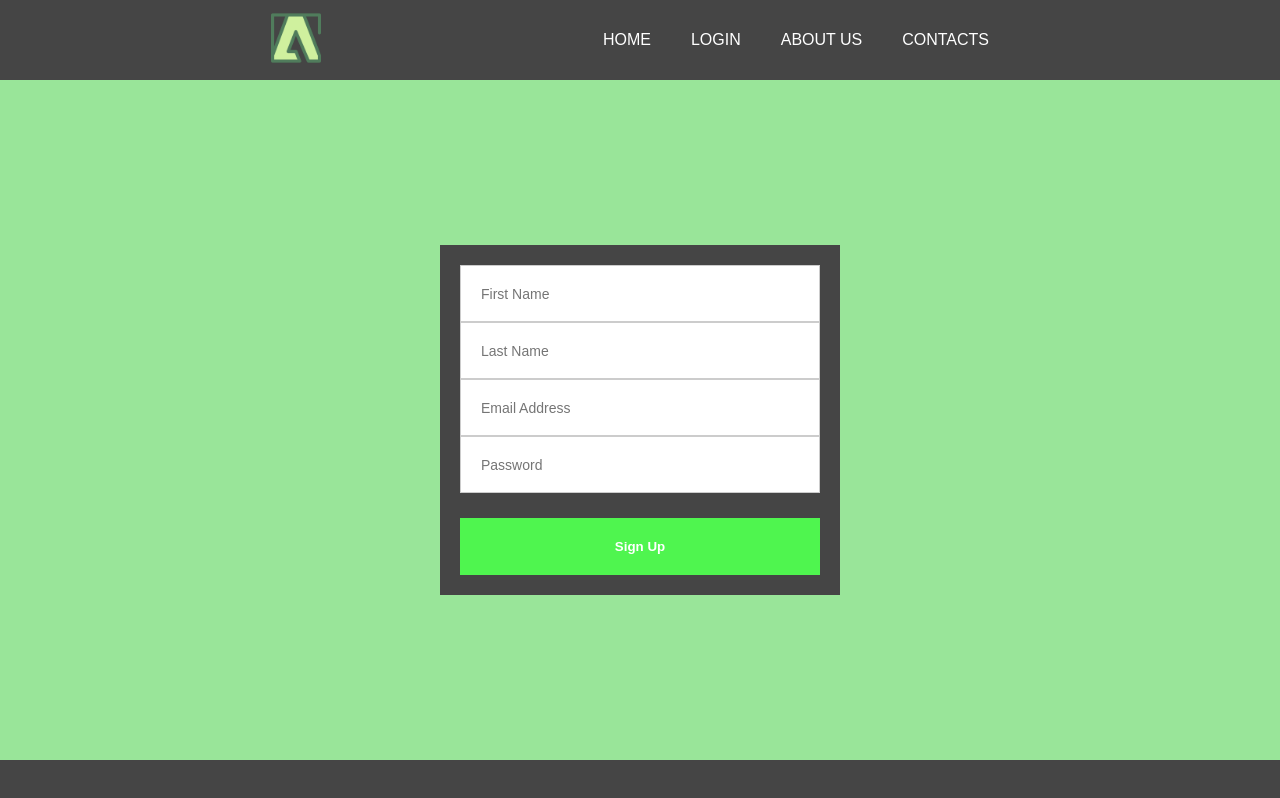
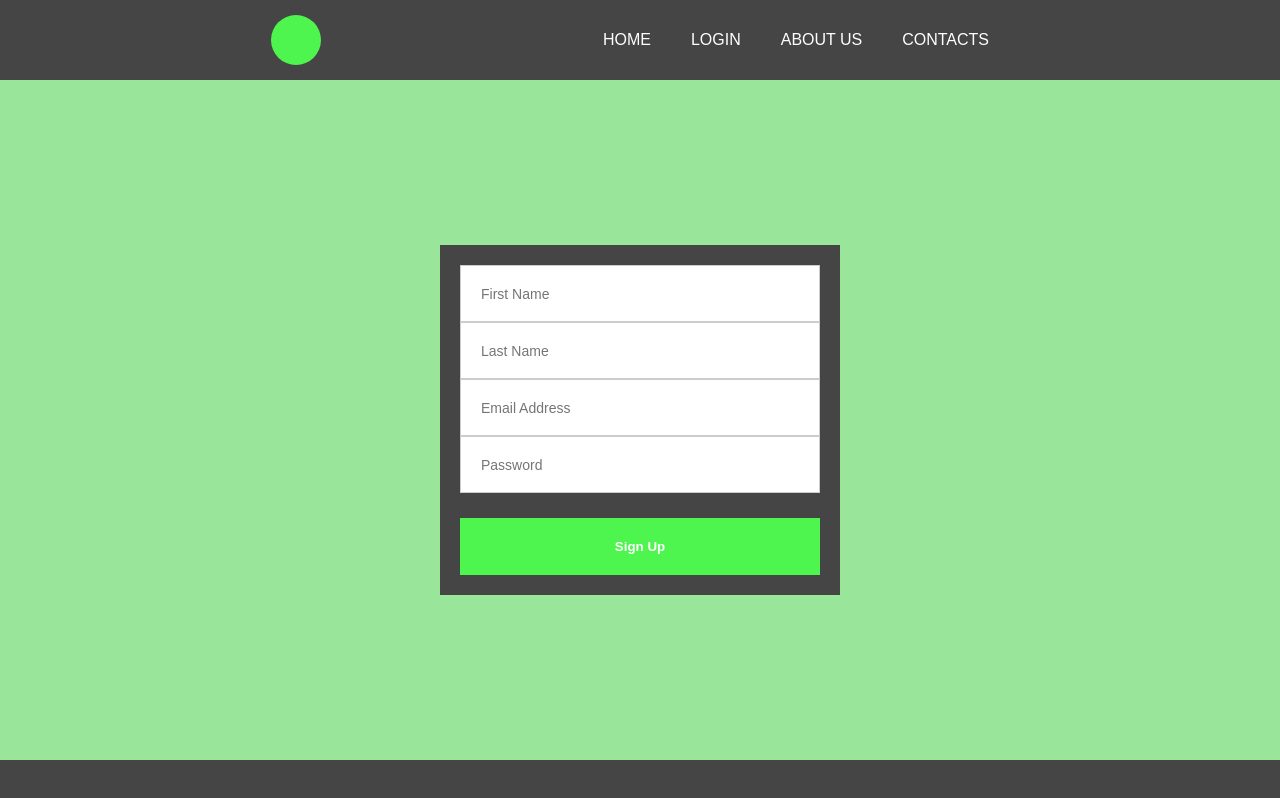
Before and after one commit to ArturHamannRonconi/Formulario-Basico-JS, a plain HTML site: page index.html in a window 1280 px wide. Drawn offline with Linux system fonts and the light colour scheme.

```diff
--- a/css/style.css
+++ b/css/style.css
@@ -28,8 +28,11 @@
     width:100%;
     height:10vh;
 }
-.logo img{
+.logo{
     width:50px;
+    height:50px;
+    border-radius:25px;
+    background-color:var(--verde-claro-secundario);
 }
 .menu ul,
 .menu li{
--- a/index.html
+++ b/index.html
@@ -10,9 +10,7 @@
         <header id="header">
             <div class="container">
                 <div class="topSide">
-                    <div class="logo">
-                        <img src="img/adobe.png" alt="logo">
-                    </div>
+                    <div class="logo"></div>
                     <div class="menu">
                         <ul>
                             <li><a href="">HOME</a></li>
```
Also changed, not shown: img/adobe.png (deleted), 1 other file.
